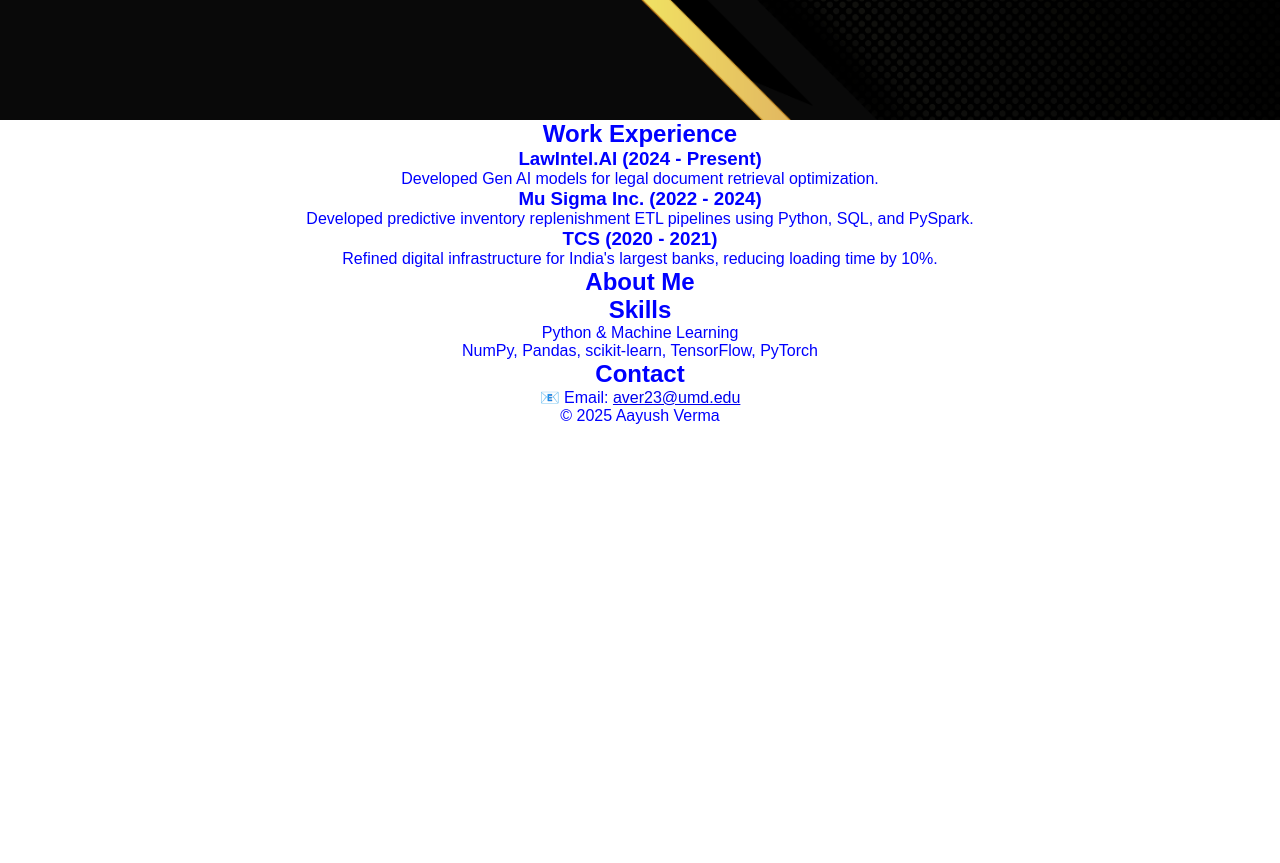
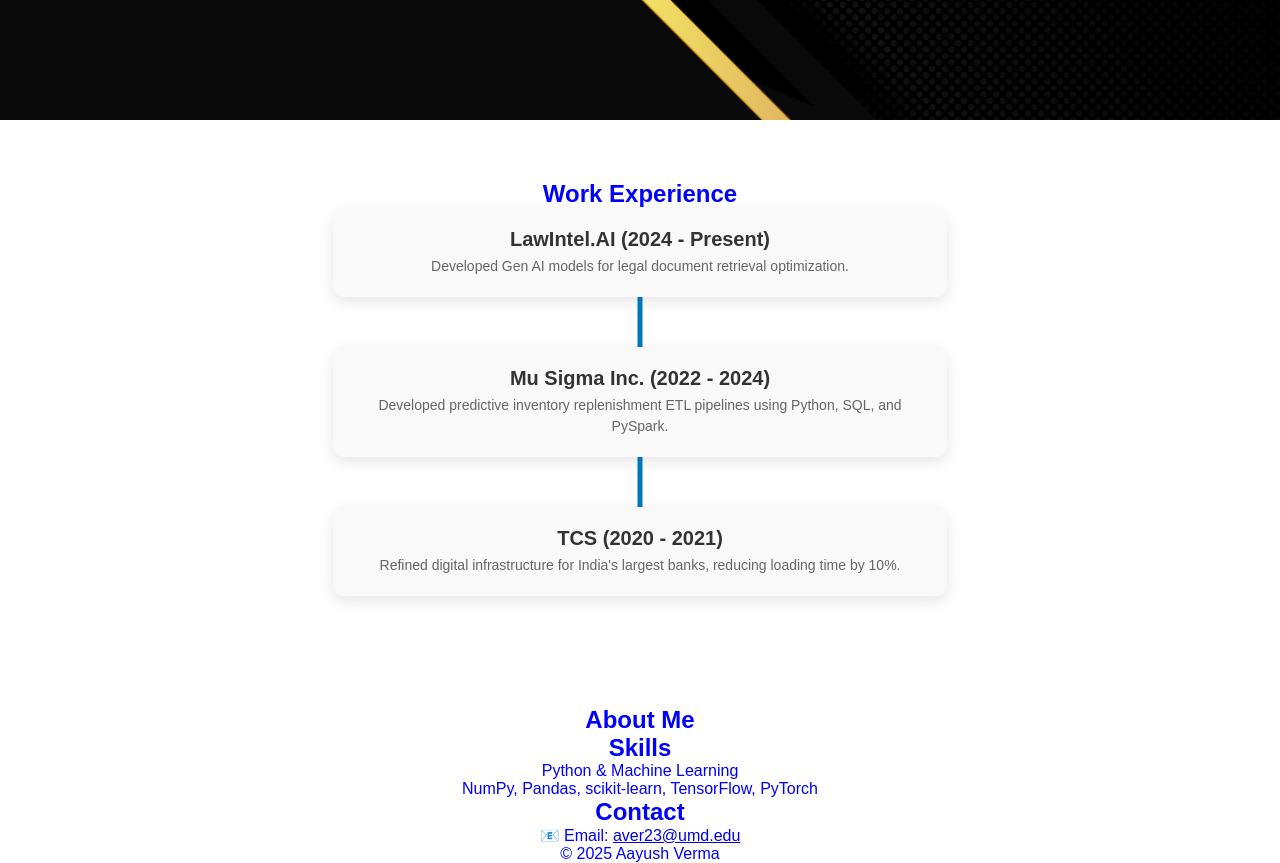
Before and after one commit to aver81/.website, a plain HTML site: page index.html in a window 1280 px wide. Shown: the part 680-1543 px from the top of the page. Before the commit the page ends 1105 px from the top, so only its background shows below. Drawn offline with Linux system fonts and the light colour scheme.

Commit message:
Update style.css

```diff
--- a/style.css
+++ b/style.css
@@ -120,3 +120,70 @@
     background: #48cae4;
     transform: scale(1.1);
 }
+
+/* Experience Section */
+#experience {
+    padding: 60px 10%;
+    text-align: center;
+    background: white;
+    position: relative;
+}
+
+/* Experience Container (Holds All Experience Boxes) */
+.experience-container {
+    display: flex;
+    flex-direction: column;
+    align-items: center;
+    position: relative;
+}
+
+/* Individual Experience Box */
+.experience-box {
+    display: flex;
+    flex-direction: column;
+    align-items: center;
+    width: 60%;
+    background: #f9f9f9;
+    padding: 20px;
+    border-radius: 10px;
+    box-shadow: 0px 5px 15px rgba(0, 0, 0, 0.1);
+    text-align: center;
+    margin-bottom: 50px; /* Spacing between experiences */
+    position: relative;
+    transition: transform 0.3s ease-in-out;
+}
+
+/* Hover Effect */
+.experience-box:hover {
+    transform: scale(1.05);
+}
+
+/* Connector Line Between Experience Boxes */
+.connector {
+    width: 5px;
+    height: 50px;
+    background-color: #0077b6;
+    position: absolute;
+    top: -50px;
+    left: 50%;
+    transform: translateX(-50%);
+}
+
+/* Remove connector for first experience */
+.experience-box:first-child .connector {
+    display: none;
+}
+
+/* Experience Content Styling */
+.experience-content h3 {
+    font-size: 20px;
+    font-weight: bold;
+    color: #333;
+    margin-bottom: 5px;
+}
+
+.experience-content p {
+    font-size: 14px;
+    color: #666;
+    line-height: 1.5;
+}
```
